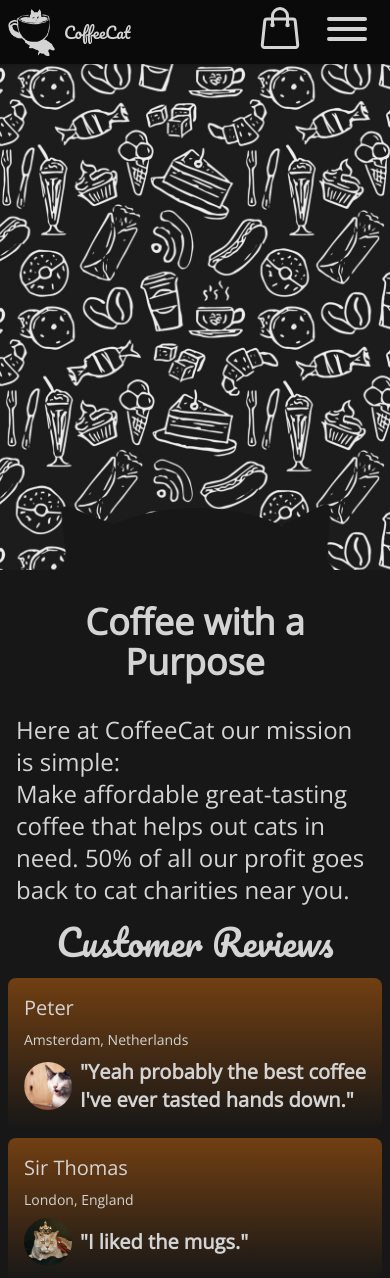
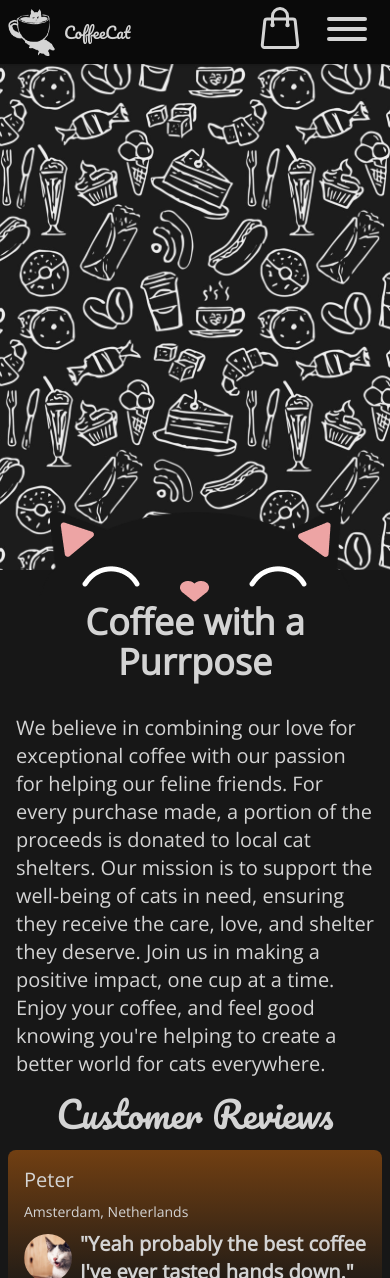
Before and after one commit to joayo13/coffeecat, a React (Create React App) app: page / in a window 390 px wide. Shown: the top 1278 px of the page. Built offline with nearby package versions, Linux system fonts and the light colour scheme.

Commit message:
fixed mobile menu scrollbar unlock issue, changed cathead to have face and ears vary cute

```diff
--- a/src/App.js
+++ b/src/App.js
@@ -65,7 +65,7 @@ function App() {
   }, [scrollDir]);
   return (
     <div className="relative">
-    <nav style={scrollDir === 'scrolling up' ? {animation: 'slideDown 200ms ease forwards'} : {animation: 'slideUp 200ms ease forwards'}} className="nav flex fixed w-full items-center justify-between h-16 px-2 bg-neutral-950 text-neutral-300 z-40">
+    <nav style={scrollDir === 'scrolling up' ? {animation: 'slideDown 200ms ease forwards'} : {animation: 'slideUp 200ms ease forwards'}} className="navbar nav flex fixed w-full items-center justify-between h-16 px-2 bg-neutral-950 text-neutral-300 z-40">
         <Link to ='/'>
         <div className="flex gap-2 items-center">
         <img alt='cat head' className="h-12 w-12" src={catMug}></img>
--- a/src/components/MobileMenu.js
+++ b/src/components/MobileMenu.js
@@ -1,11 +1,23 @@
-import React from 'react'
+import React, { useEffect } from 'react'
 import { Link } from 'react-router-dom'
 
 function MobileMenu({mobileMenuActive, setMobileMenuActive, slide}) {
+  useEffect(() => {
+    const body = document.body;
+    if (mobileMenuActive) {
+      body.style.position = 'fixed';
+      body.style.width = '100%';
+      body.style.overflowY = 'scroll';
+    } else {
+      body.style.position = '';
+      body.style.width = '';
+      body.style.overflowY = '';
+    }
+  }, [mobileMenuActive]);
   return (
     <div className={mobileMenuActive ? 'requires-no-scroll' : null}>
     <div style={slide === 'left' ? {animation: 'slideLeft 0.3s cubic-bezier(.38,.59,.78,.96) forwards'} : {animation: 'slideRight 0.3s cubic-bezier(.38,.59,.78,.96) forwards'}} className='w-80 text-center p-2 z-10 fixed right-0 top-0 h-full bg-neutral-900 text-neutral-300'>
-        <div className=' pt-16 w-full h-[80%] flex flex-col gap-8 items-start justify-start font-extrabold text-2xl'>
+        <div className=' pt-16 w-full h-[80%] flex flex-col gap-8 items-start justify-start text-xl'>
           <div className='flex gap-2 items-center'><span className='material-icons'>home</span><Link className='underline' onClick={() => setMobileMenuActive(false)} to='/'>Home</Link></div>
 
           <div className='flex gap-2 items-center'><span className='material-icons'>local_cafe</span><Link className='underline' onClick={() => setMobileMenuActive(false)} to='/coffees'>Coffee Shop</Link></div>
--- a/src/pages/Home.js
+++ b/src/pages/Home.js
@@ -1,7 +1,7 @@
 import React, { useEffect } from 'react'
 import { Link } from 'react-router-dom'
 import { scrollToTop } from '../helpers/scrollToTop'
-import catHead from '../images/catHead.png'
+import catHeadWithFace from '../images/catHeadWithFace.png'
 import sirThomas from '../images/sir-thomas.jpg'
 import peter from '../images/peter.jpg'
 import bart from '../images/bart.jpg'
@@ -14,12 +14,13 @@ function Home() {
     <div className='bg-neutral-900 text-neutral-300 pt-16'>
       <div className='w-full parallax' alt='cat in shopwindow'></div>
       <section className='px-4 text-xl md:text-lg relative'>
-        <img className='absolute -top-28 left-1/2 -translate-x-1/2' src={catHead} alt='cats head and ears'></img>
-        <h1 className='text-4xl md:text-7xl text-center py-8 font-bold'>Coffee with a Purpose</h1>
-        <div className=' max-w-3xl mx-auto text-2xl'>
-        <p>Here at CoffeeCat our mission is simple:</p>
-
-        <p>Make affordable great-tasting coffee that helps out cats in need. 50% of all our profit goes back to cat charities near you.</p>
+        <img className='absolute -top-28 left-1/2 -translate-x-1/2' src={catHeadWithFace} alt='cats head'></img>
+        <h1 className='text-4xl md:text-7xl text-center py-8 font-bold'>Coffee with a Purrpose</h1>
+        <div className=' max-w-3xl mx-auto'>
+        <p>We believe in combining our love for exceptional coffee with our passion for helping our feline friends.
+            For every purchase made, a portion of the proceeds is donated to local cat shelters. Our mission is to support the well-being of cats in need,
+             ensuring they receive the care, love, and shelter they deserve. Join us in making a positive impact, one cup at a time.
+              Enjoy your coffee, and feel good knowing you're helping to create a better world for cats everywhere.</p>
         </div>
       </section>
       <h2 className='text-4xl md:text-7xl text-center py-4 pacifico'>Customer Reviews</h2>
```
Also changed, not shown: src/images/catHeadWithEars.png (added), src/images/catHeadWithFace.png (added).
